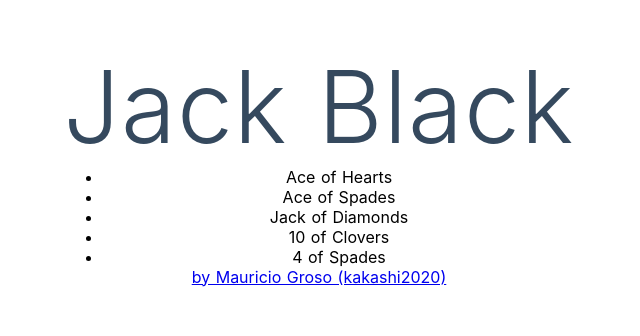
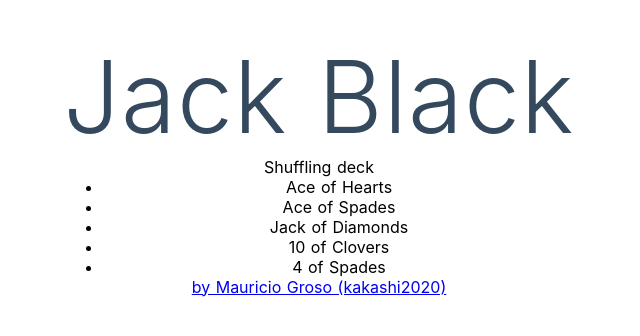
Before and after one commit to kakashi2020/jackblack, a Nuxt app: page / in a window 1280 px wide. Shown: the part 234-570 px from the top of the page, without its empty margins (321-961 px from the left). Built offline with nearby package versions, Linux system fonts and the light colour scheme; no server answers.

Commit message:
shuffle function message

```diff
--- a/components/Cards.vue
+++ b/components/Cards.vue
@@ -1,4 +1,11 @@
 <template>
+    <div>
+        <p v-if="deck != null">
+            The deck has been shuffled
+        </p>
+        <p v-else>
+            Shuffling deck
+        </p>
         <ul>
             <li>
                 Ace of Hearts
@@ -16,6 +23,7 @@
                 4 of Spades
             </li>
         </ul>
+    </div>
 </template>
 
 <script>
@@ -23,7 +31,7 @@
         name: "Cards",
         data() {
             return {
-                deck: {}
+                deck: null
             }
         },
         mounted() {
```
Lines whose indentation alone changed are shown as unchanged.
